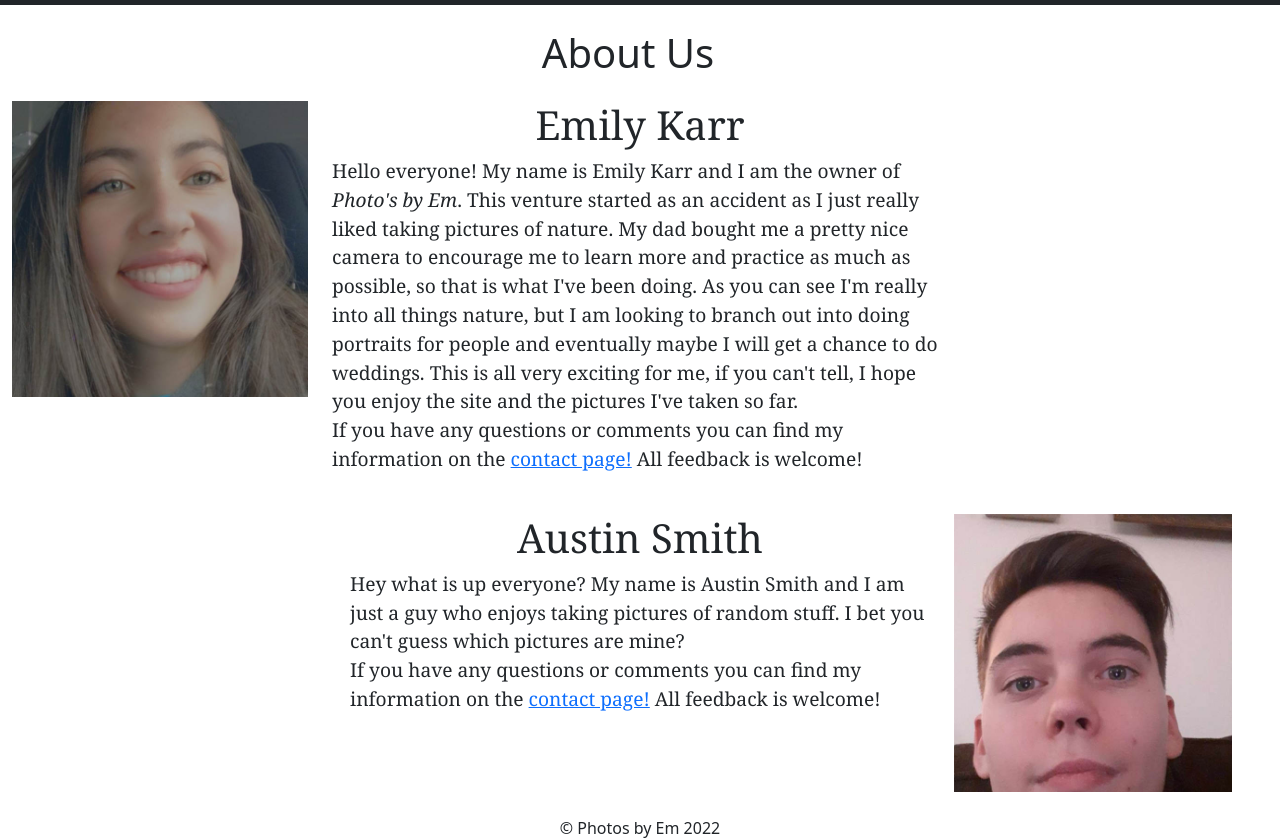
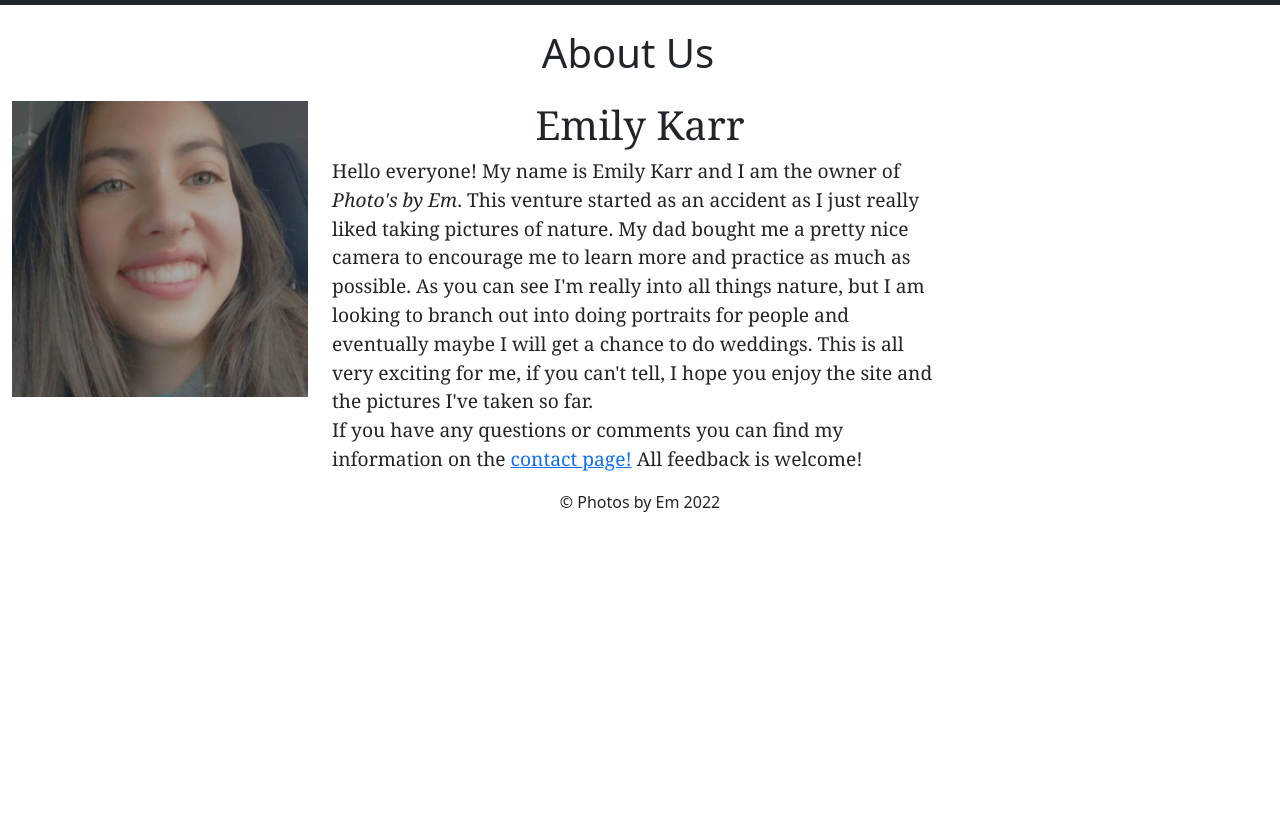
Before and after one commit to SvilleWildCats/2022FBLAProject, a plain HTML site: page about.html in a window 1280 px wide. Shown: the part 121-961 px from the top of the page. After the commit the page ends 800 px from the top, so only its background shows below. Drawn offline with Linux system fonts and the light colour scheme.

Commit message:
Update about.html

```diff
--- a/about.html
+++ b/about.html
@@ -56,28 +56,15 @@
           <p>
             Hello everyone! My name is Emily Karr and I am the owner of <em>Photo's by Em</em>.
             This venture started as an accident as I just really liked taking pictures of nature.
-            My dad bought me a pretty nice camera to encourage me to learn more and practice as much as possible, so that is what I've been doing.
+            My dad bought me a pretty nice camera to encourage me to learn more and practice as much as possible.
             As you can see I'm really into all things nature, but I am looking to branch out into doing portraits for people and eventually maybe I will get a chance to do weddings.
             This is all very exciting for me, if you can't tell, I hope you enjoy the site and the pictures I've taken so far. <br>
             If you have any questions or comments you can find my information on the <a href="contact.html"> contact page!</a> All feedback is welcome!
           </p>
         </div>
       </div>
-      <div class="row m-4">
-        <div class="col-3"></div>
-        <div class="col-md-6 profile-text">
-          <h1 class="text-align-center">Austin Smith</h1>
-          <p>
-            Hey what is up everyone? My name is Austin Smith and I am just a guy who enjoys taking pictures of random stuff. I bet you can't guess which pictures are mine?
-              <br>
-            If you have any questions or comments you can find my information on the <a href="contact.html"> contact page!</a> All feedback is welcome!
-          </p>
-        </div>
-        <div class="col-md-3">
-          <img src="imgs/AustinProfile.jpg" class="profile-img" alt="Austin Face">
-        </div>
-      </div>
-    </div>
+
+
 
 
   <footer class="text-align-center">&copy; Photos by Em 2022</footer>
```
